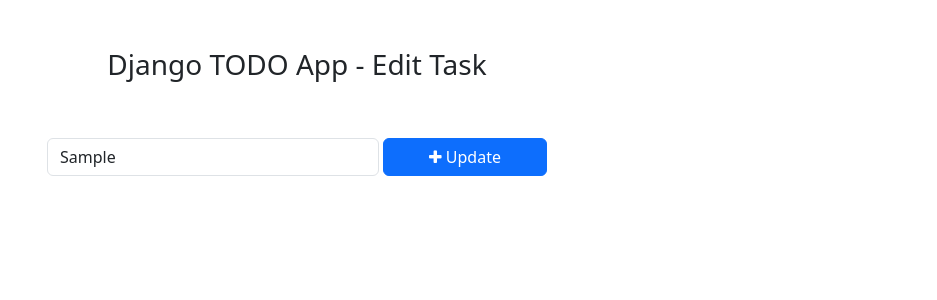
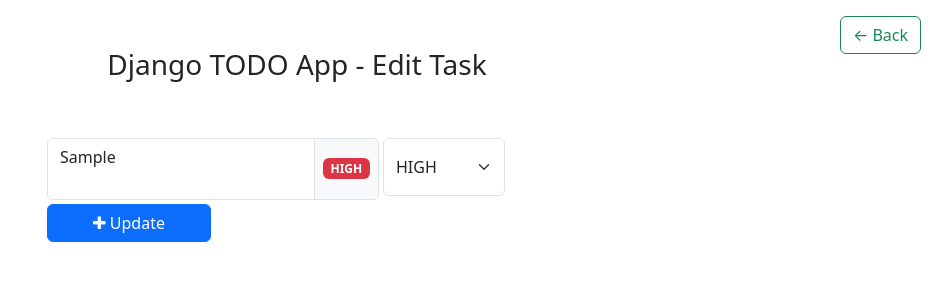
Before and after one commit to CodeCrafter-droid/django-todolist, a Django app: page /edit_task/1 in a window 1280 px wide. Shown: the top 300 px of the page, without its empty margins (343-1280 px from the left). Run offline with Django 5.2, Linux system fonts and the light colour scheme; tables that the repository leaves empty hold one stand-in row (values such as "Sample post"); parts of the project's set-up code (start-up, migrations or seed data) failed here and were passed over.

Commit message:
added priority feature

```diff
--- a/core/models.py
+++ b/core/models.py
@@ -3,6 +3,12 @@
 
 # Create your models here.
 class taskdata(models.Model):
+    priority_choice =[
+        (1,"HIGH"),
+        (2,"MEDIUM"),
+        (3,"LOW"),
+    ]
+    priority = models.IntegerField(choices=priority_choice,default=2)
     user = models.ForeignKey(User, on_delete=models.CASCADE)
     task = models.CharField(max_length=250)
     is_completed = models.BooleanField(default=False)
--- a/core/views.py
+++ b/core/views.py
@@ -13,42 +13,49 @@
 @login_required(login_url='signup_login')
 def home(request):
     if request.user.is_authenticated:
-        td = taskdata.objects.filter(user=request.user)
+        td = taskdata.objects.filter(user=request.user).order_by('priority','-updated_at')
     else:
         td = taskdata.objects.none()
 
-    return render(request,'home.html',{'td':td})
+    return render(request,'home.html',{'td':td,'priority_choices': taskdata.priority_choice,})
 
 
 def addtask(request):
         if request.method == "POST":
-         data = request.POST["data"]
-        if data:
-            taskdata.objects.create(user=request.user,task=data)
-        else:
-            messages.error(request, "Task cannot be empty")
+            data = request.POST["data"]
+            priority = request.POST["priority"]
+            if data:
+                taskdata.objects.create(user=request.user,task=data,priority=priority)
+            else:
+                messages.error(request, "Task cannot be empty")
 
-        return redirect("home")
+            return redirect("home")
+        return render(request,"home.html")
 
 
 def markdone(request, pk):
+    if request.method == "POST":
         task = get_object_or_404(taskdata, pk=pk)
         task.is_completed = True
         task.save()
         return redirect('home')
+    return render(request,"home.html")
 
 
 def undotask(request, pk):
+    if request.method == "POST":
         task = get_object_or_404(taskdata, pk=pk)
         task.is_completed = False
         task.save()
         return redirect('home')
-
+    return render(request,"home.html")
 
 def deletetask(request, pk):
+    if request.method == "POST":
         task = get_object_or_404(taskdata, pk=pk)
         task.delete()
         return redirect('home')
+    return render(request,"home.html")
 
 
 def edittask(request, pk):
@@ -56,12 +63,21 @@
 
     if request.method == "POST":
         data = request.POST.get('task', '').strip()
+        print(data)
+        priority = request.POST.get('priority')
         if data:
             task.task = data
+            if priority:
+                task.priority = priority
             task.save()
             return redirect('home')
+        if priority:
+             task.priority = priority
+             task.save()
+             return redirect('home')
 
     # GET request → open edit page
     return render(request, 'edittask.html', {
-        'td': task
+        'td': task,
+        'priority_choices': taskdata.priority_choice,
     })
--- a/templates/edittask.html
+++ b/templates/edittask.html
@@ -15,14 +15,39 @@
     <link rel="stylesheet" href="https://cdnjs.cloudflare.com/ajax/libs/font-awesome/4.7.0/css/font-awesome.min.css">
 </head>
 <body>
+      <a href="{% url 'home' %}"
+   class="btn btn-outline-success position-fixed"
+   style="top: 16px; right: 16px; z-index: 1050;">
+     ← Back
+ </a>
     <div class="container">
         <h3 class="pt-5 pb-5 text-center">Django TODO App - Edit Task</h3>
         <form action="{% url 'edit_task' td.pk %}" method="POST" style="max-width: 500px; margin: auto;">
             {% csrf_token %}
             <div class="form-group row g-1">
                 <div class="col-12 col-md-8">
-                    <input type="text" name="task" class="form-control" placeholder="{{ td.task }}" value="{{ td.task }}">
+                     <div class="input-group">
+                        <textarea name="task" class="form-control" rows="2" style="resize: none;">{{ td.task }}</textarea>
+                        <span class="input-group-text p-0 px-2">
+                            <span class="badge
+                                {% if td.priority == 1 %}bg-danger
+                                {% elif td.priority == 2 %}bg-warning text-dark
+                                {% else %}bg-success{% endif %}">
+                                {{ td.get_priority_display }}
+                            </span>
+                        </span>
+                    </div>
                 </div>
+            <div class="col-12 col-md-3">
+                <select name="priority" class="form-select py-md-3 py-1">
+                    {% for value, label in priority_choices %}
+                        <option value="{{ value }}"
+                            {% if value == td.priority %}selected{% endif %}>
+                            {{ label }}
+                        </option>
+                    {% endfor %}
+                </select>
+            </div>
                 <div class="col-12 col-md-4">
                     <button type="submit" class="btn btn-primary w-100">
                         <i class="fa fa-plus"></i> Update
```
Also changed, not shown: templates/home.html (+14 -0 lines), core/migrations/0003_taskdata_priority.py (added).
